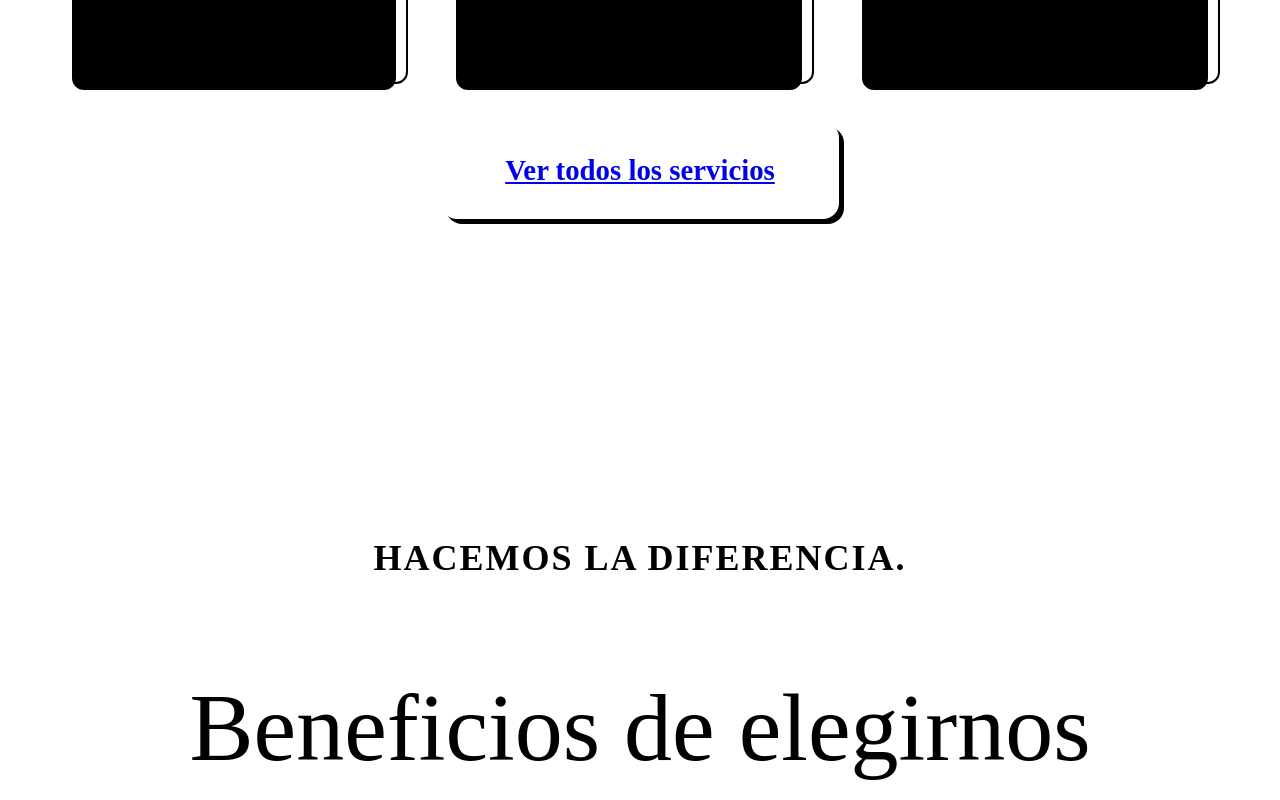
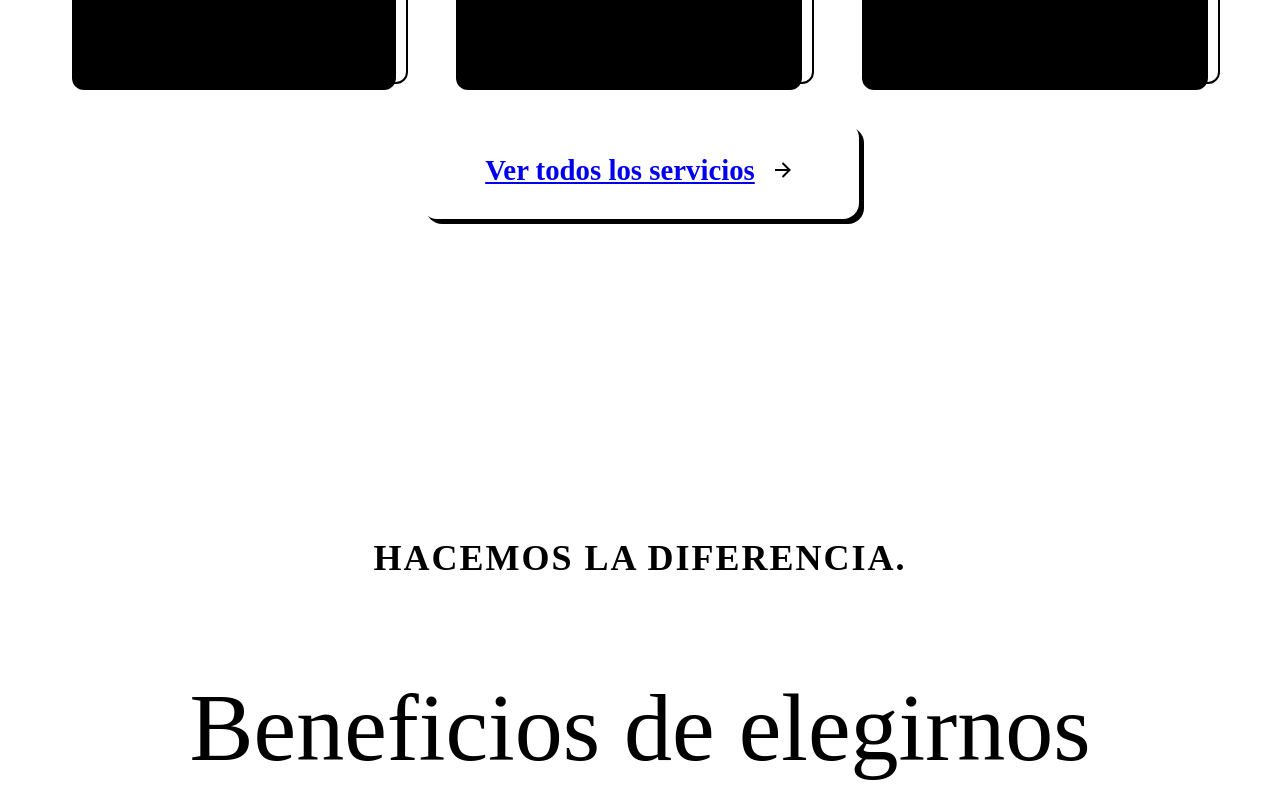
Before and after one commit to LucianoTreachi/Consultora-de-negocios, a React (Vite) app: page / in a window 1280 px wide. Shown: the part 6500-7300 px from the top of the page. Built offline with nearby package versions, Linux system fonts and the light colour scheme; the HTML template or start-up script is replaced by a standard one.

Commit message:
Actualizar información

```diff
--- a/src/components/buttons/primaryButton/PrimaryButton.jsx
+++ b/src/components/buttons/primaryButton/PrimaryButton.jsx
@@ -1,6 +1,6 @@
 import styles from "./PrimaryButton.module.css";
 
-const PrimaryButton = ({ content, showArrow, onClick, type}) => {
+const PrimaryButton = ({ content, showArrow, onClick, type }) => {
   return (
     <button className={styles.button} onClick={onClick} type={type}>
       {content}
--- a/src/data/dataTestimonials.jsx
+++ b/src/data/dataTestimonials.jsx
@@ -8,7 +8,7 @@ export const dataTestimonials = [
   {
     id: "1",
     image: <img src={testimonial1} alt="Imagen de persona" />,
-    title: "Jeronimo Durán",
+    title: "Gerónimo Duran",
     subtitle: "Neumáticos y accesorios",
     rating: 5,
     paragraph:
--- a/src/page/servicesSection/ServicesSection.jsx
+++ b/src/page/servicesSection/ServicesSection.jsx
@@ -21,6 +21,13 @@ export default function ServicesSection() {
         <div className={styles.containerButton}>
           <Link className={styles.button} to={`/servicios`}>
             Ver todos los servicios
+            <svg
+              className={styles.arrow}
+              xmlns="http://www.w3.org/2000/svg"
+              viewBox="0 0 24 24"
+            >
+              <path d="M16.1716 10.9999L10.8076 5.63589L12.2218 4.22168L20 11.9999L12.2218 19.778L10.8076 18.3638L16.1716 12.9999H4V10.9999H16.1716Z"></path>
+            </svg>
           </Link>
         </div>
       </div>
--- a/src/page/servicesSection/ServicesSection.module.css
+++ b/src/page/servicesSection/ServicesSection.module.css
@@ -16,7 +16,8 @@
 
 .containerButton {
   margin-top: 8rem;
-  text-align: center;
+  display: flex;
+  justify-content: center;
 }
 
 .button {
@@ -28,7 +29,20 @@
   background: var(--button-background);
   box-shadow: 5px 5px 0px 0px #000;
   padding: 2rem 4rem;
+  display: flex;
+  align-items: center;
+  gap: 1rem;
   transition: var(--transition);
+}
+
+.button:hover {
+  box-shadow: none;
+  transform: translate(5px, 5px);
+}
+
+.button svg {
+  width: 24px;
+  height: 24px;
 }
 
 .button:hover {
```
